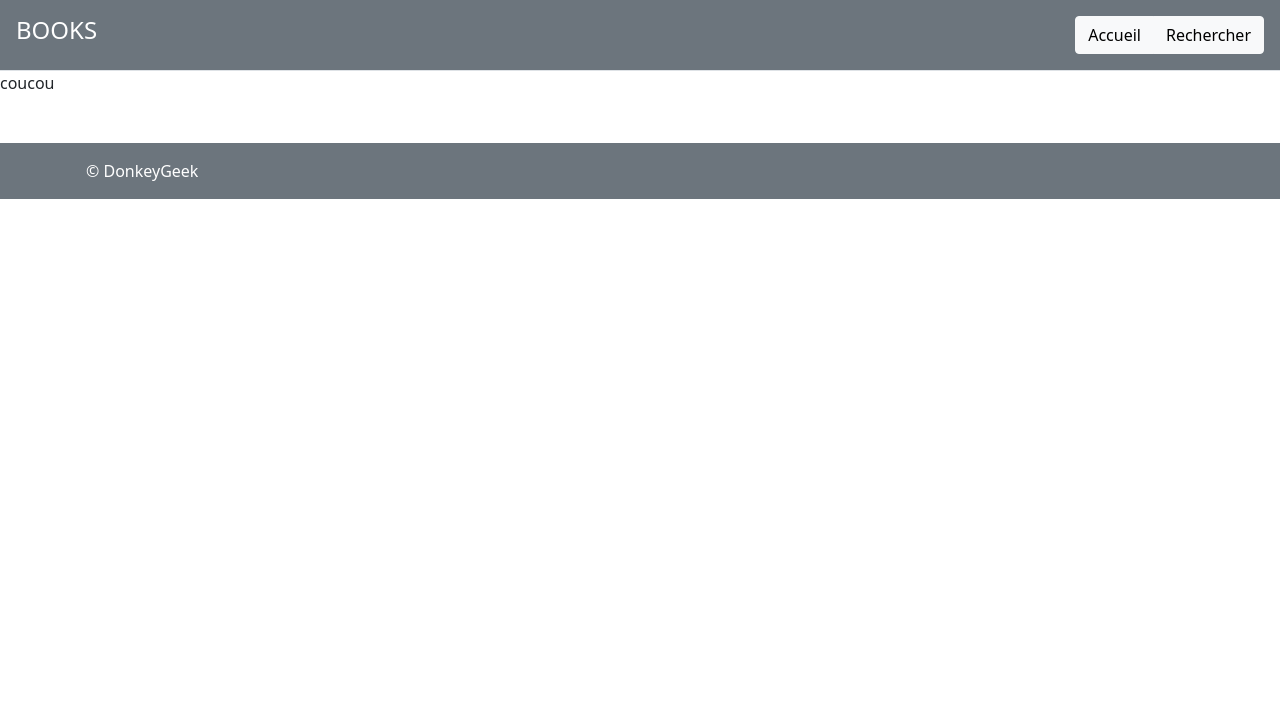
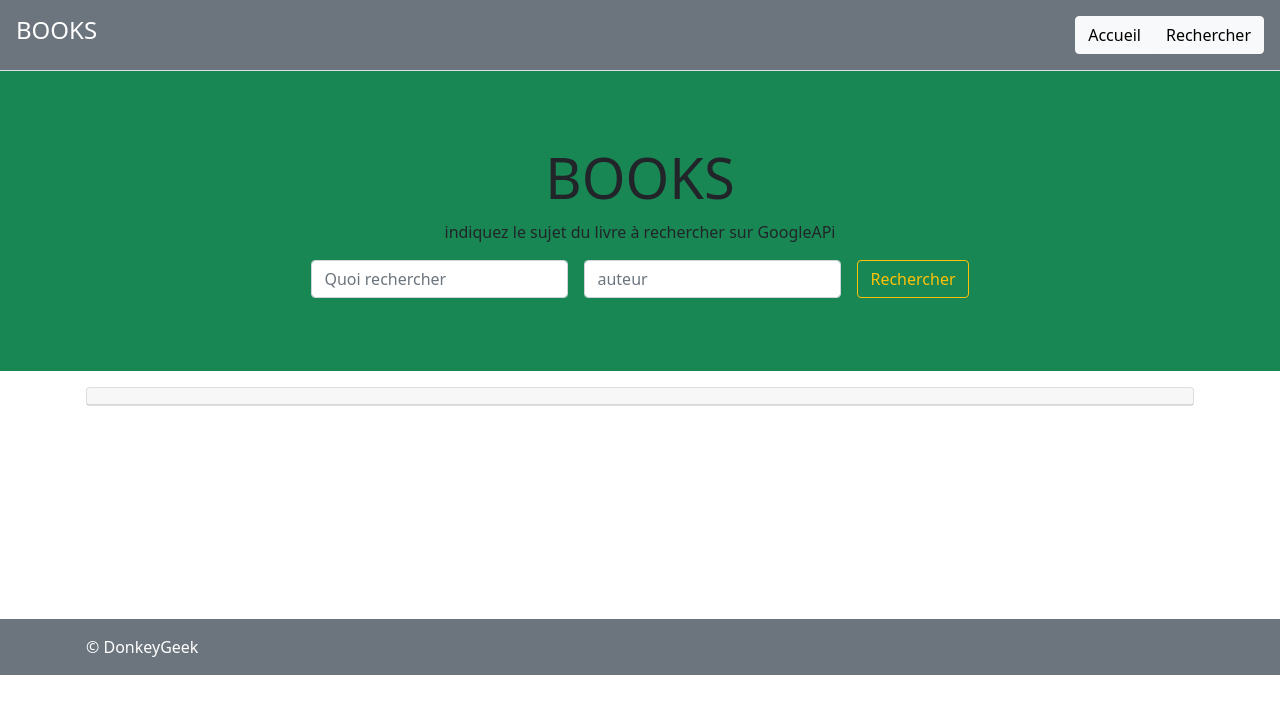
Before and after one commit to jeanlouisHERVE/BOOKS, a React (Create React App) app in the folder book-project/: page /search in a window 1280 px wide. Shown: the top 714 px of the page. Built offline with nearby package versions, Linux system fonts and the light colour scheme.

Commit message:
custom searchBook component

```diff
--- a/book-project/src/containers/searchBook.jsx
+++ b/book-project/src/containers/searchBook.jsx
@@ -2,7 +2,64 @@ import React from 'react'
 
 function searchBook() {
   return (
-    <div>coucou</div>
+    <main role="main">
+        <div className='jumbotron jumbotron-fluid bg-success p-3 d-flex align-items-center' style={{minHeight:'300px'}}>
+            <div className='container text-center'>
+                <h1 className='display-4'>BOOKS</h1>
+                <p>indiquez le sujet du livre à rechercher sur GoogleAPi</p>
+                <form className='form-inline d-flex justify-content-center'>
+                    <div className='form-group'>
+                        <input
+
+                            type="text"
+                            className='form-control'
+                            placeholder='Quoi rechercher'
+                            required
+
+                        />
+                    </div>
+                    <div className='form-group ms-3'>
+                        <input
+
+                            type="text"
+                            className='form-control'
+                            placeholder='auteur'
+                            required
+
+                        />
+                    </div>
+                    <div className='form-group ms-3'>
+                    <button className='btn btn-outline-warning '>Rechercher </button>
+                    </div>
+                </form>
+            </div>
+        </div>
+        <div className='container p-3' style={{minHeight: "200px"}}>
+            <div className='accordion'>
+                <div className='card mb-2'>
+                    <div className='card-header'>
+                    </div>
+                    <div className='collapse' data-parent='accordion'>
+                        <div className='card-body'>
+                        {
+                        /* {
+                            image
+                            titre
+                            auteur
+                            description
+                            btn plus d'infos
+                            btn enregistrer
+                            */
+                        }
+
+                        </div>
+
+                    </div>
+                </div>
+
+            </div>
+        </div>
+    </main>
   )
 }
 
```
